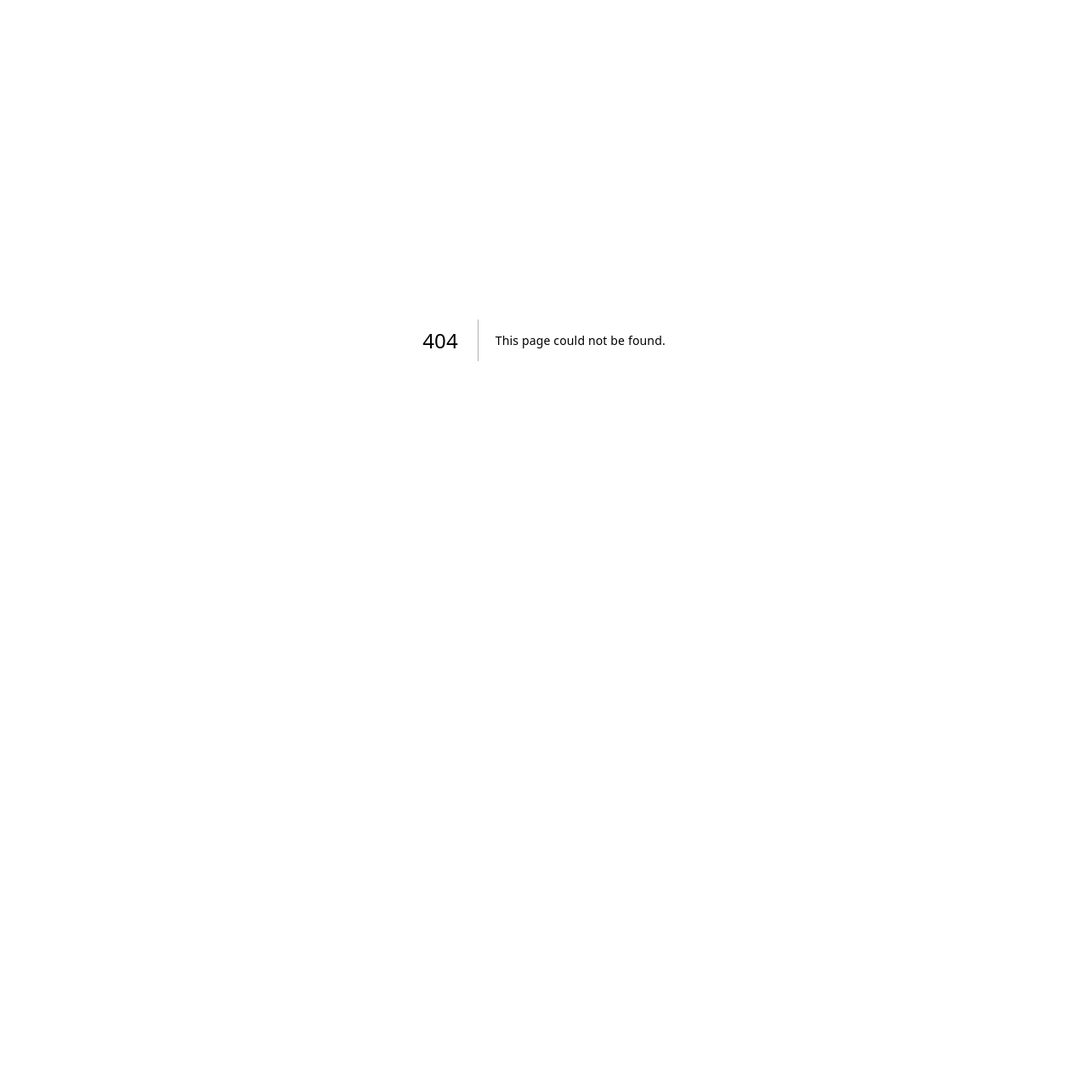
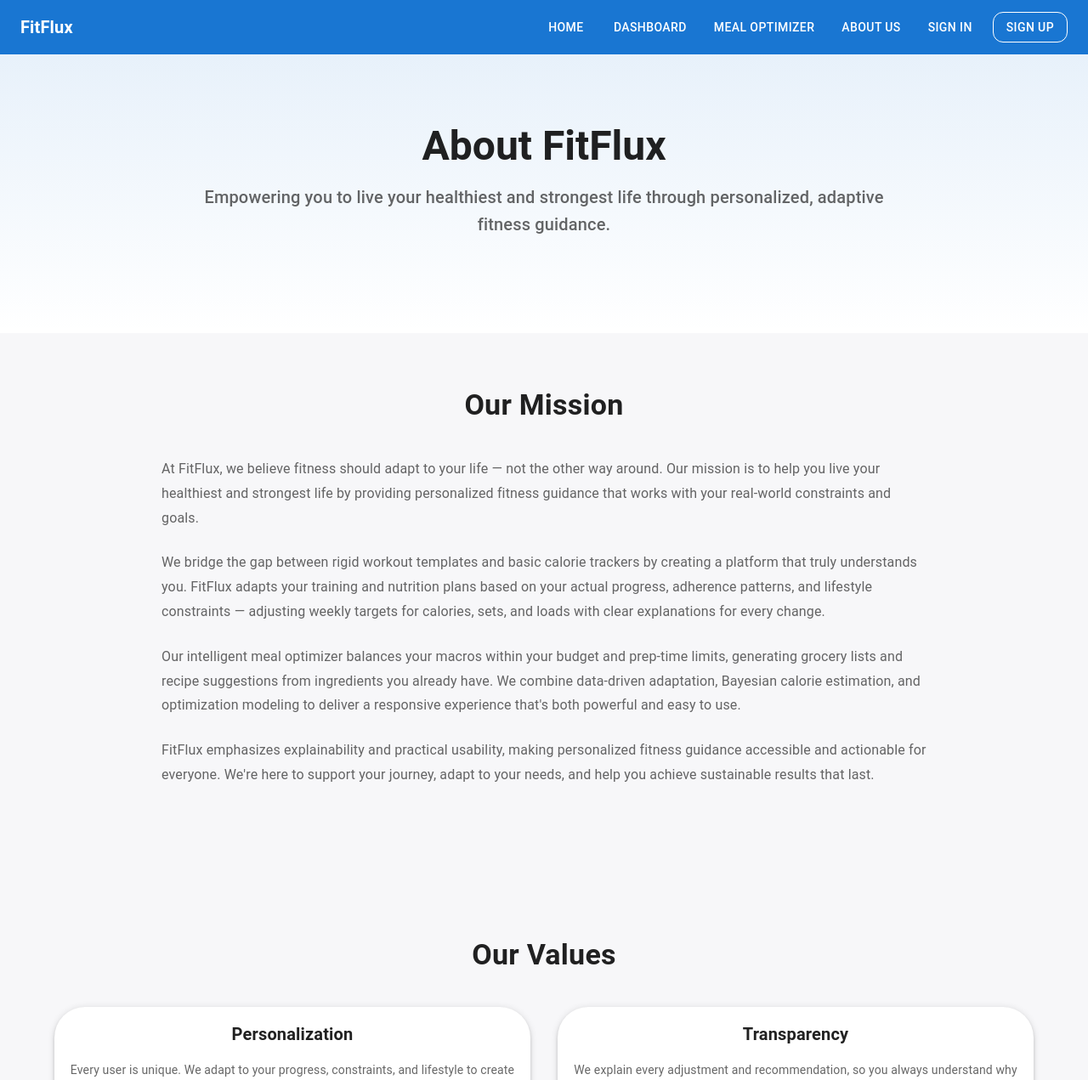
Before and after one commit to hamim23z/FitFlux, a Next.js app: page /about-us in a window 1280 px wide. Before the commit this address had no page. Shown: the top 1271 px of the page at 85% size. Before the commit the page ends 800 px from the top, so only its background shows below. Built offline with nearby package versions, Linux system fonts and the light colour scheme.

Commit message:
finished the about us page will need some polishing later on. need to work on meal prep pages and other pages

```diff
--- /dev/null
+++ b/app/about-us/page.jsx
@@ -0,0 +1,148 @@
+'use client';
+
+import Navbar from '../components/navbar';
+
+import {
+  Typography,
+  Box,
+  Container,
+  Grid,
+  Card,
+  CardContent,
+} from '@mui/material';
+
+export default function AboutUsPage() {
+  const values = [
+    {
+      title: 'Personalization',
+      desc: 'Every user is unique. We adapt to your progress, constraints, and lifestyle to create plans that truly fit you.',
+    },
+    {
+      title: 'Transparency',
+      desc: 'We explain every adjustment and recommendation, so you always understand why changes are made.',
+    },
+    {
+      title: 'Accessibility',
+      desc: 'Powerful fitness guidance should be available to everyone, regardless of budget or technical expertise.',
+    },
+    {
+      title: 'Empowerment',
+      desc: 'We give you the tools and insights to take control of your health and make informed decisions.',
+    },
+  ];
+
+  return (
+    <Box>
+
+      <Navbar />
+      <Box
+        sx={{
+          bgcolor: 'background.paper',
+          py: 10,
+          textAlign: 'center',
+          backgroundImage:
+            'linear-gradient(180deg, rgba(25,118,210,0.1), rgba(25,118,210,0))',
+        }}
+      >
+        <Container maxWidth="md">
+          <Typography variant="h3" sx={{ fontWeight: 'bold', mb: 2 }}>
+            About FitFlux
+          </Typography>
+          <Typography variant="h6" color="text.secondary" sx={{ mb: 4 }}>
+            Empowering you to live your healthiest and strongest life through personalized, adaptive fitness guidance.
+          </Typography>
+        </Container>
+      </Box>
+
+      {/* Mission Section */}
+      <Container sx={{ py: 8 }}>
+        <Typography
+          variant="h4"
+          textAlign="center"
+          sx={{ fontWeight: 'bold', mb: 5 }}
+        >
+          Our Mission
+        </Typography>
+        <Box sx={{ maxWidth: '900px', mx: 'auto', mb: 6 }}>
+          <Typography variant="body1" color="text.secondary" sx={{ mb: 3, lineHeight: 1.8 }}>
+            At FitFlux, we believe fitness should adapt to your life — not the other way around.
+            Our mission is to help you live your healthiest and strongest life by providing personalized
+            fitness guidance that works with your real-world constraints and goals.
+          </Typography>
+          <Typography variant="body1" color="text.secondary" sx={{ mb: 3, lineHeight: 1.8 }}>
+            We bridge the gap between rigid workout templates and basic calorie trackers by creating
+            a platform that truly understands you. FitFlux adapts your training and nutrition plans based
+            on your actual progress, adherence patterns, and lifestyle constraints — adjusting weekly targets
+            for calories, sets, and loads with clear explanations for every change.
+          </Typography>
+          <Typography variant="body1" color="text.secondary" sx={{ mb: 3, lineHeight: 1.8 }}>
+            Our intelligent meal optimizer balances your macros within your budget and prep-time limits,
+            generating grocery lists and recipe suggestions from ingredients you already have. We combine
+            data-driven adaptation, Bayesian calorie estimation, and optimization modeling to deliver a
+            responsive experience that's both powerful and easy to use.
+          </Typography>
+          <Typography variant="body1" color="text.secondary" sx={{ lineHeight: 1.8 }}>
+            FitFlux emphasizes explainability and practical usability, making personalized fitness guidance
+            accessible and actionable for everyone. We're here to support your journey, adapt to your needs,
+            and help you achieve sustainable results that last.
+          </Typography>
+        </Box>
+      </Container>
+
+      {/* Values Section */}
+      <Container sx={{ py: 8 }}>
+        <Typography
+          variant="h4"
+          textAlign="center"
+          sx={{ fontWeight: 'bold', mb: 5 }}
+        >
+          Our Values
+        </Typography>
+        <Box
+          sx={{
+            display: 'grid',
+            gridTemplateColumns: { xs: '1fr', md: '1fr 1fr' },
+            gap: 4,
+          }}
+        >
+          {values.map((value, i) => (
+            <Card
+              key={i}
+              sx={{
+                textAlign: 'center',
+                borderRadius: 3,
+                boxShadow: 3,
+              }}
+            >
+              <CardContent>
+                <Typography
+                  variant="h6"
+                  sx={{ fontWeight: 'bold', mb: 2 }}
+                >
+                  {value.title}
+                </Typography>
+                <Typography variant="body2" color="text.secondary">
+                  {value.desc}
+                </Typography>
+              </CardContent>
+            </Card>
+          ))}
+        </Box>
+      </Container>
+
+      {/* Footer */}
+      <Box
+        sx={{
+          bgcolor: 'grey.900',
+          color: 'grey.300',
+          textAlign: 'center',
+          py: 3,
+        }}
+      >
+        <Typography variant="body2">
+          © {new Date().getFullYear()} FitFlux. All rights reserved.
+        </Typography>
+      </Box>
+    </Box>
+  );
+}
--- a/app/components/navbar.jsx
+++ b/app/components/navbar.jsx
@@ -14,6 +14,7 @@ export default function Navbar() {
           <Button component={Link} href="/" color="inherit">Home</Button>
           <Button component={Link} href="/dashboard" color="inherit">Dashboard</Button>
           <Button component={Link} href="/meal" color="inherit">Meal Optimizer</Button>
+          <Button component={Link} href="/about-us" color="inherit">About Us</Button>
           <Button component={Link} href="/sign-in" color="inherit">Sign In</Button>
           <Button component={Link} href="/sign-up" color="inherit" variant="outlined" sx={{ borderColor: 'white' }}>
             Sign Up
```
